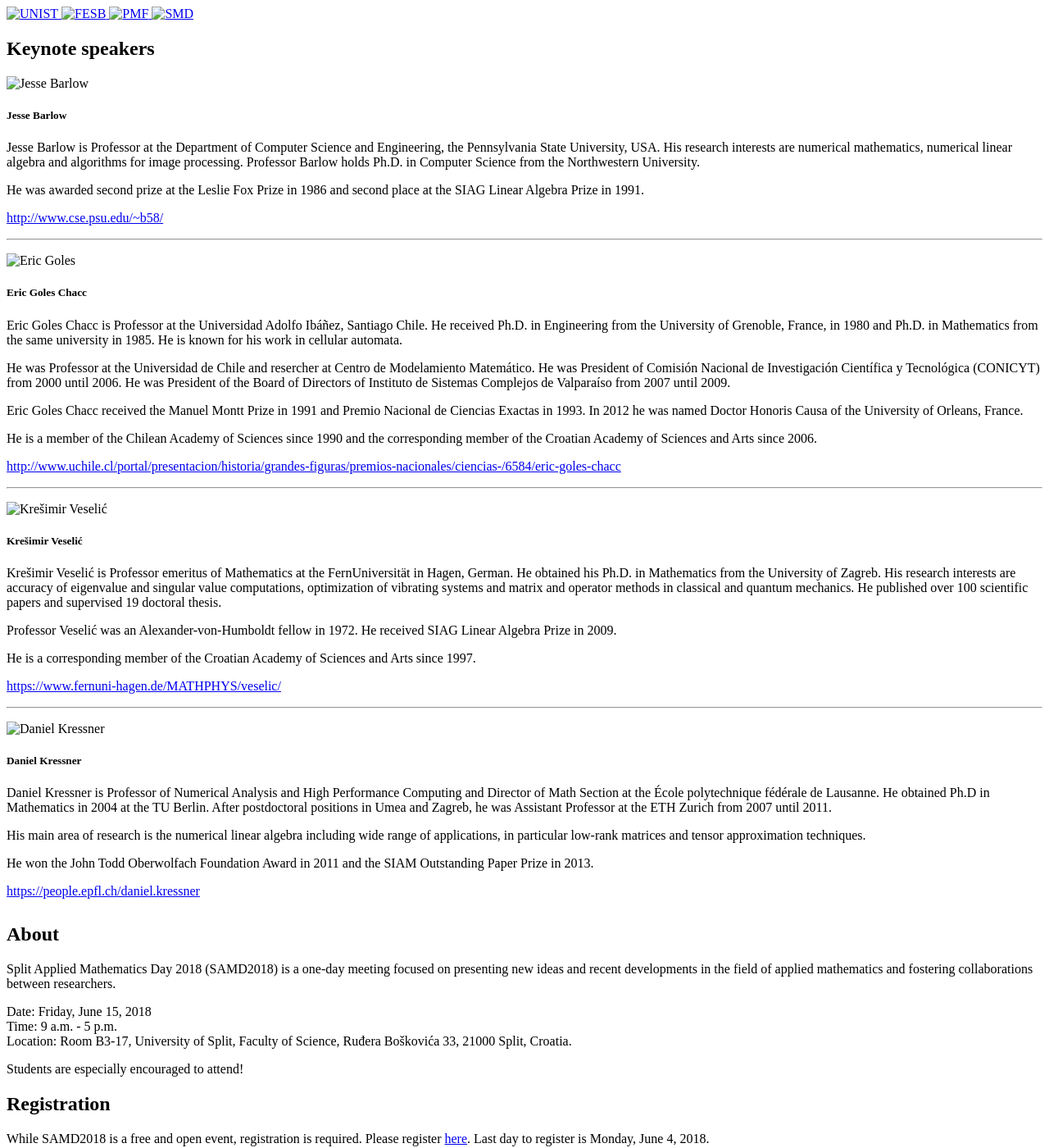
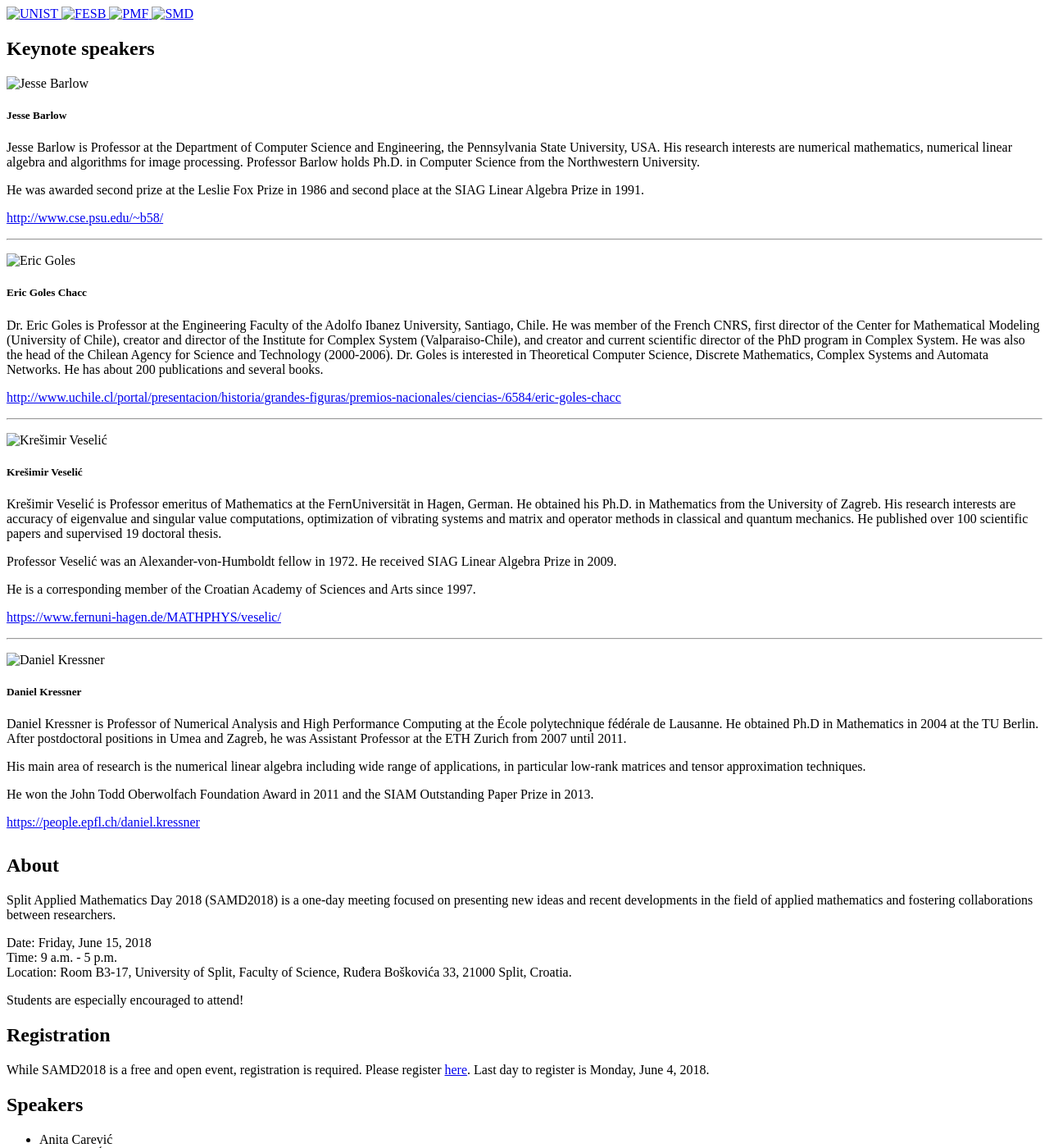
Before and after one commit to ivanslapnicar/SAMD2018, a Jekyll site: the page built from _posts/2018-05-03-keynote-speakers.markdown, in a window 1280 px wide and 1400 px high. Shown: the whole window at 82% size. Built offline with Jekyll 4.4.1, drawn with Linux system fonts in a browser that asks for light colours; some of the changed text lies outside the part shown.

Commit message:
Update 2018-05-03-keynote-speakers.markdown

```diff
--- a/_posts/2018-05-03-keynote-speakers.markdown
+++ b/_posts/2018-05-03-keynote-speakers.markdown
@@ -22,13 +22,14 @@
 <img src="images/Goles.png" class="img-fluid rounded-circle" alt="Eric Goles">
 ##### Eric Goles Chacc
 
-Eric Goles Chacc is Professor at the Universidad Adolfo Ibáñez, Santiago Chile. He received Ph.D. in Engineering from the University of Grenoble, France, in 1980 and Ph.D. in Mathematics from the same university in 1985. He is known for his work in cellular automata.
-
-He was Professor at the Universidad de Chile and resercher at Centro de Modelamiento Matemático. He was President of Comisión Nacional de Investigación Científica y Tecnológica (CONICYT) from 2000 until 2006. He was President of the Board of Directors of Instituto de Sistemas Complejos de Valparaíso from 2007 until 2009.
-
-Eric Goles Chacc received the Manuel Montt Prize in 1991 and Premio Nacional de Ciencias Exactas in 1993. In 2012 he was named Doctor Honoris Causa of the University of Orleans, France.
-
-He is a member of the Chilean Academy of Sciences since 1990 and the corresponding member of the Croatian Academy of Sciences and Arts since 2006.
+Dr. Eric Goles is Professor at the Engineering Faculty of the Adolfo Ibanez University,
+Santiago, Chile. He was member of the French CNRS, first director of the Center for
+Mathematical Modeling (University of Chile), creator and director of the Institute for
+Complex System (Valparaiso-Chile), and creator and current scientific director of the PhD
+program in Complex System. He was also the head of the Chilean Agency for Science and
+Technology (2000-2006).
+Dr. Goles is interested in Theoretical Computer Science, Discrete Mathematics, Complex
+Systems and Automata Networks. He has about 200 publications and several books.
 
 <http://www.uchile.cl/portal/presentacion/historia/grandes-figuras/premios-nacionales/ciencias-/6584/eric-goles-chacc>{:target="_blank"}
 
@@ -50,7 +51,7 @@
 <img src="images/Kressner.png" class="img-fluid rounded-circle" alt="Daniel Kressner">
 ##### Daniel Kressner
 
-Daniel Kressner is Professor of Numerical Analysis and High Performance Computing and Director of Math Section at the École polytechnique fédérale de Lausanne. He obtained Ph.D in Mathematics in 2004 at the TU Berlin. After postdoctoral positions in Umea and Zagreb, he was Assistant Professor at the ETH Zurich from 2007 until 2011.
+Daniel Kressner is Professor of Numerical Analysis and High Performance Computing at the École polytechnique fédérale de Lausanne. He obtained Ph.D in Mathematics in 2004 at the TU Berlin. After postdoctoral positions in Umea and Zagreb, he was Assistant Professor at the ETH Zurich from 2007 until 2011.
 
 His main area of research is the numerical linear algebra including wide range of applications, in particular  low-rank matrices and tensor approximation techniques.
 
```
